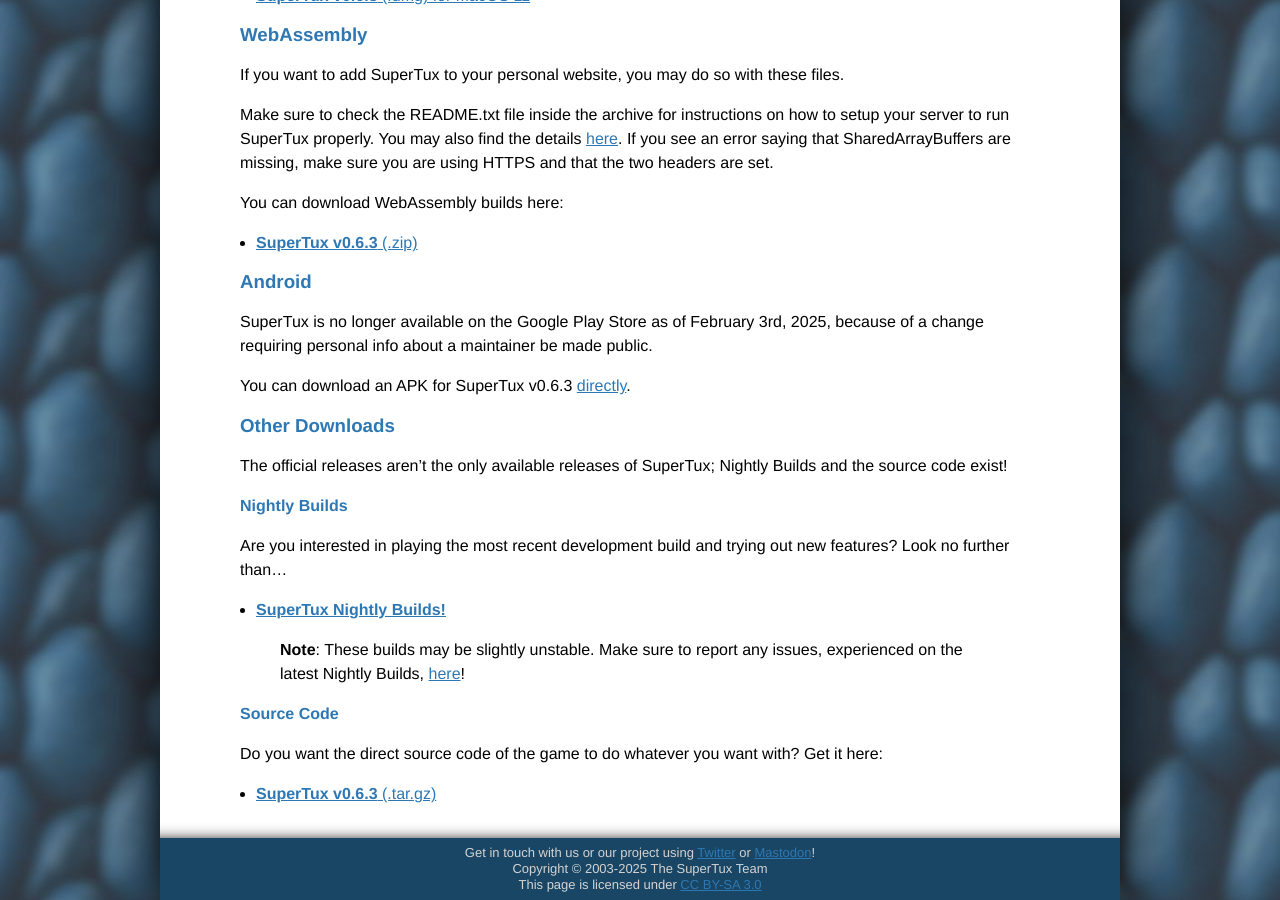
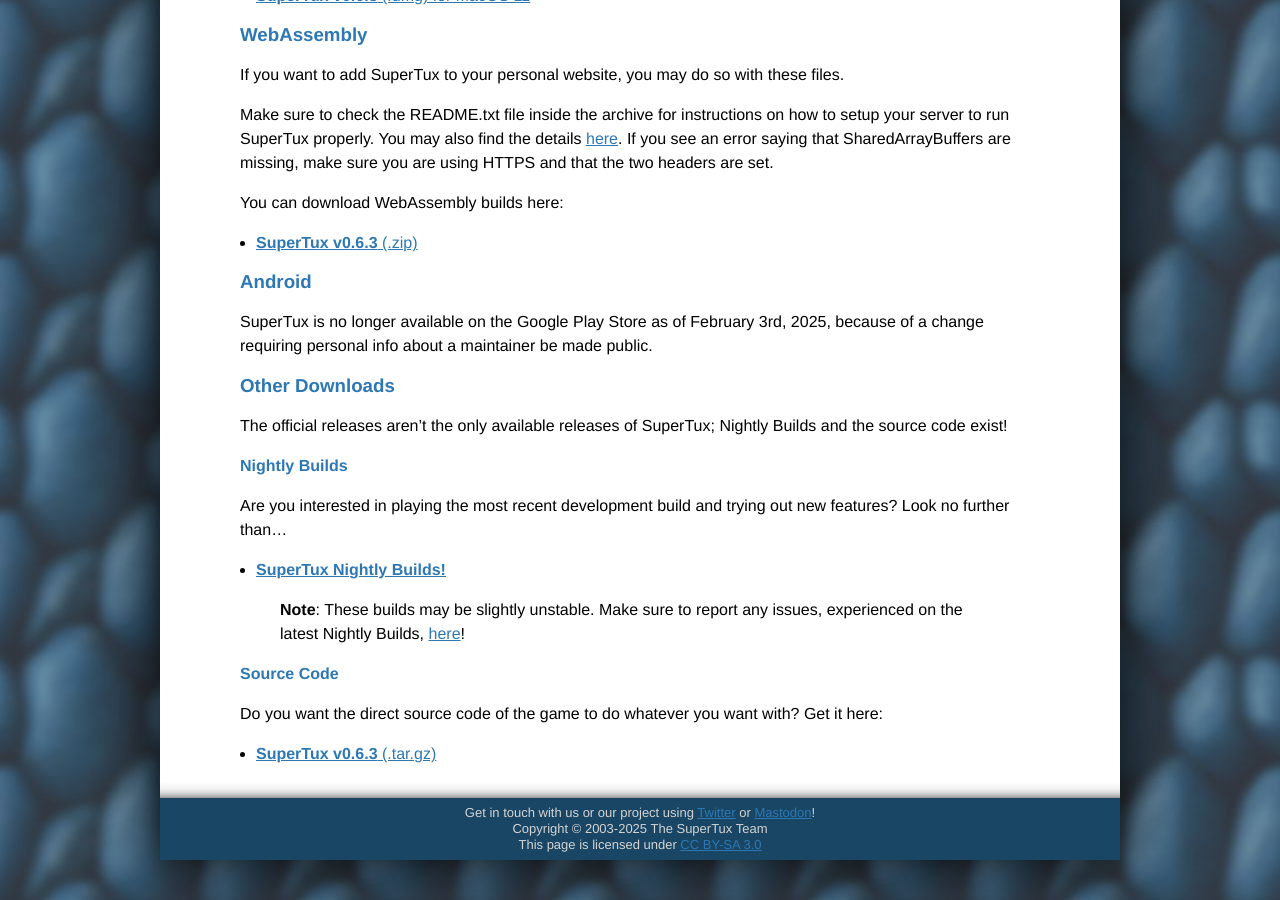
Before and after one commit to SuperTux/SuperTux.github.io, a Jekyll site: the page built from download.md, in a window 1280 px wide and 900 px high, scrolled down 883 px. Built offline with Jekyll 4.4.1, drawn with Linux system fonts in a browser that asks for light colours.

Commit message:
Temporarily remove APK download link as the app it contains does not work

```diff
--- a/download.md
+++ b/download.md
@@ -44,8 +44,6 @@
 
 SuperTux is no longer available on the Google Play Store as of February 3rd, 2025, because of a change requiring personal info about a maintainer be made public.
 
-You can download an APK for SuperTux v0.6.3 [directly](https://github.com/SuperTux/supertux/releases/download/v0.6.3/SuperTux-v0.6.3-23-Android.apk).
-
 ### Other Downloads
 
 The official releases aren't the only available releases of SuperTux; Nightly Builds
```
